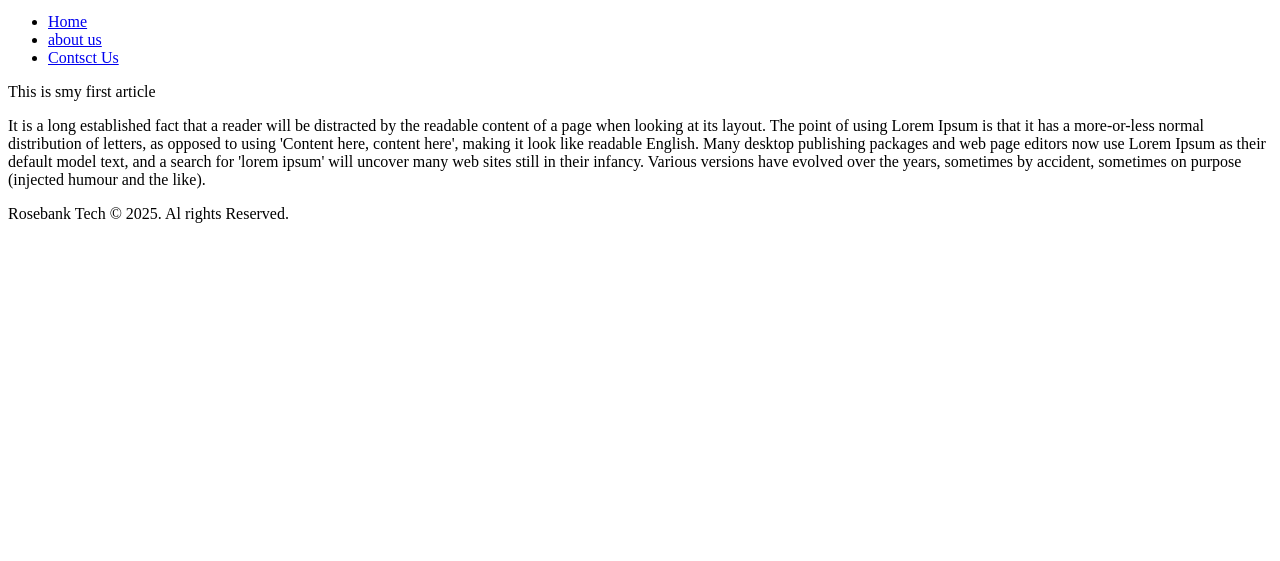
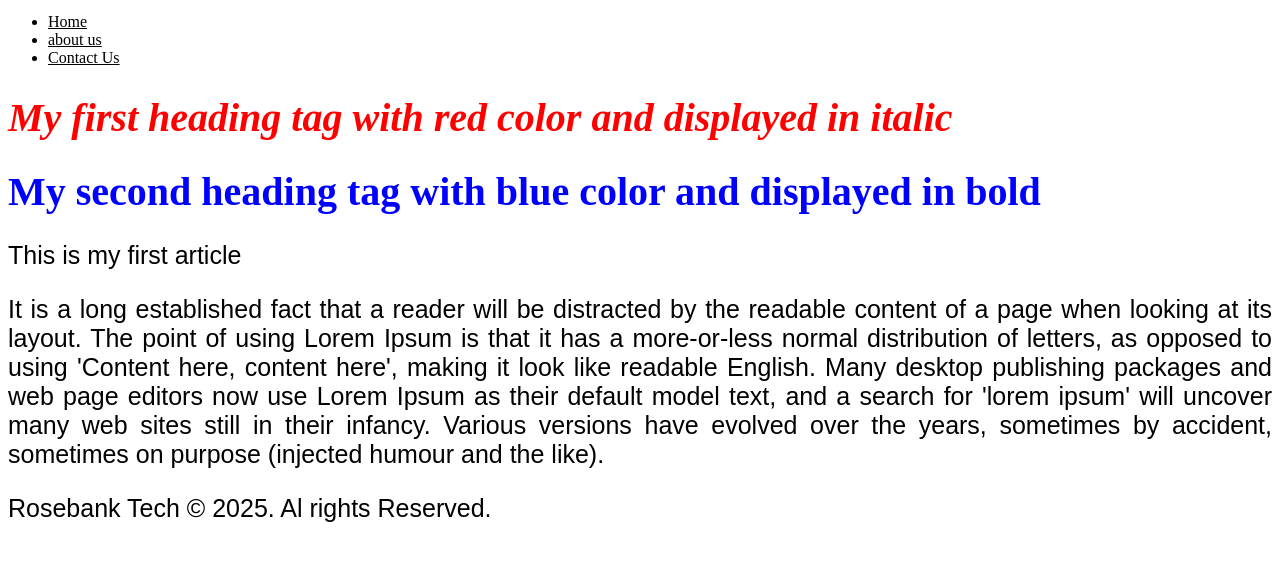
Before and after one commit to tumi-37/wed5020-practical, a plain HTML site: page index.html in a window 1280 px wide. Shown: the part 29-590 px from the top of the page. Drawn offline with Linux system fonts and the light colour scheme.

Commit message:
index text CSS
CSS

```diff
--- a/index.html
+++ b/index.html
@@ -5,25 +5,29 @@
   <meta charset="UTF-8">
   <meta name="viewport" content="width=device-width, initial-scale=1.0">
   <title>Document</title>
+ <link href="style.css" rel="stylesheet"/>
 </head>
 
 <body>
   <header>
     <img src="#" alt="Company logo" />
-    <nav>
+    <nav class="mybackround">
       <ul>
         <li><a href="#">Home</a></li>
         <li><a href="#">about us</a></li>
-        <li><a href="#">Contsct Us</a></li>
+        <li><a href="#">Contact Us</a></li>
       </ul>
     </nav>
     <header>
+      <h1 id="redcolor">My first heading tag with red color and displayed in italic</h1>
+      <h1 id="bluecolor">My second heading tag with blue color and displayed in bold</h1>
       <!--Header information ends here-->
 
 
       <!--This is an article section-->
       <article>
-        <header>This is smy first article </header>
+        <article class="mybackround">
+        <header>This is my first article </header>
         <p>It is a long established fact that a reader will be distracted by the readable content of a page when looking
           at its layout. The point of using Lorem Ipsum is that it has a more-or-less normal distribution of letters, as
           opposed to using 'Content here, content here', making it look like readable English. Many desktop publishing
--- /dev/null
+++ b/style.css
@@ -0,0 +1,26 @@
+/*This is an element selector*/
+a {
+    color: black;
+}
+article {
+    text-align: justify;
+    font-family: Arial, Helvetica, sans-serif;
+    font-size: 25px;
+}
+/*This is an ID selector*/
+#redcolor {
+color: red;
+font-style: italic;
+font-size: 2.5em;
+}
+#bluecolor {
+    color: blue;
+    font-weight: bold;
+    font-size: 2.5rem;
+
+}
+/*This is a Class secector*/
+.myBackround {
+background-color: dodgerblue;
+color: rgb(85, 155,10);
+}
```
